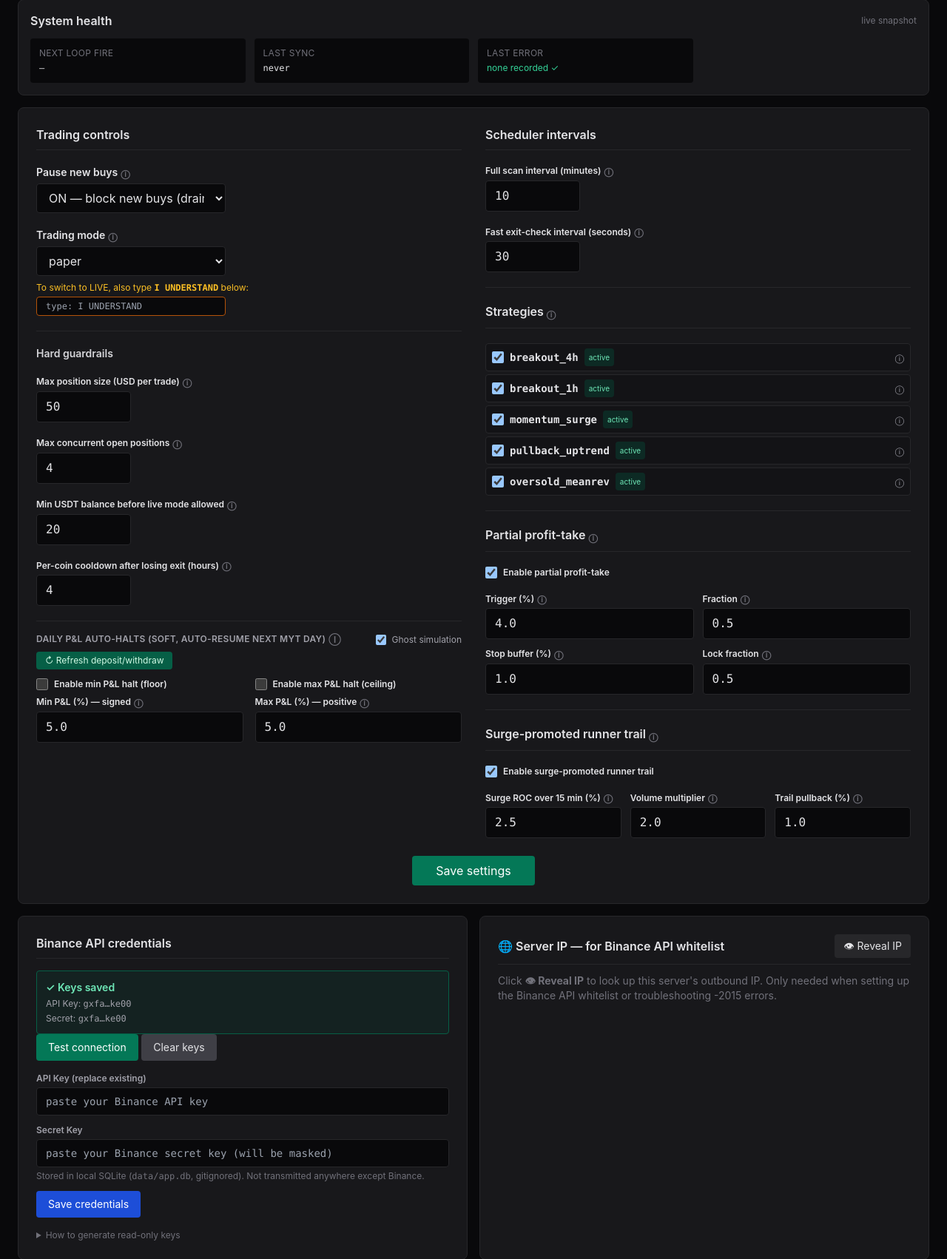
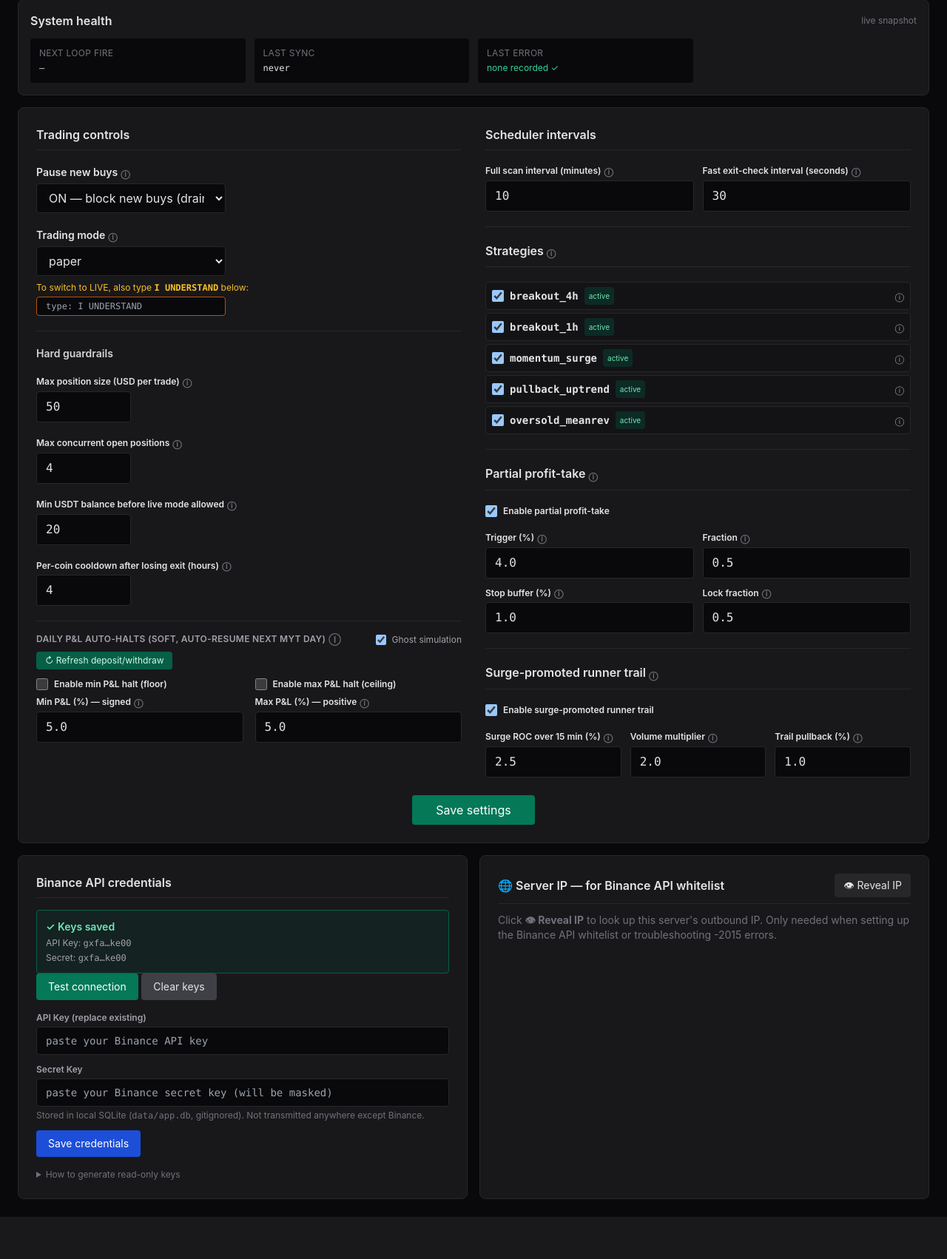
Before and after one commit to Cplus666/tradar, a Flask app: page /tradar/settings in a window 1280 px wide; the page is wider, and only the part inside the window is pictured. Shown: the part 126-1828 px from the top of that part at 74% size. After the commit the page ends 1771 px from the top of that part, so only its background shows below. Run offline with Flask 3, Linux system fonts and the light colour scheme; data that the repository does not hold is empty.

Commit message:
Settings: scheduler intervals in 2-col row
Co-Authored-By: Claude Sonnet 4.6 <noreply@anthropic.com>

```diff
--- a/webapp/crypto/templates/crypto_settings.html
+++ b/webapp/crypto/templates/crypto_settings.html
@@ -176,16 +176,17 @@
     <div class="space-y-5">
     <h3 class="font-semibold border-b border-zinc-800 pb-2">Scheduler intervals</h3>
 
+    <div class="grid grid-cols-2 gap-3">
       <div>
         <label class="block text-xs font-semibold mb-1">Full scan interval (minutes){{ tip("Heavy loop: refresh klines + scan all strategies + sync. Min 5 (Binance rate limits), max 60.") }}</label>
         <input type="number" step="1" min="5" max="60" name="crypto_loop_interval_min" value="{{ loop_interval_min }}"
-             class="bg-zinc-950 border border-zinc-800 rounded px-3 py-2 w-32 mono">
+               class="bg-zinc-950 border border-zinc-800 rounded px-3 py-2 w-full mono">
       </div>
-
       <div>
         <label class="block text-xs font-semibold mb-1">Fast exit-check interval (seconds){{ tip("Light loop in <strong>seconds</strong>: checks current prices vs stop/target on open positions. Fires exits FAST.<br>Set to <span class='mono'>0</span> to disable. Common: <span class='mono'>30</span>, <span class='mono'>60</span>, <span class='mono'>15</span>.<br>Floor: 10s. Max: 600s.") }}</label>
         <input type="number" step="5" min="0" max="600" name="crypto_fast_check_interval_sec" value="{{ fast_check_interval_sec }}"
-             class="bg-zinc-950 border border-zinc-800 rounded px-3 py-2 w-32 mono">
+               class="bg-zinc-950 border border-zinc-800 rounded px-3 py-2 w-full mono">
+      </div>
     </div>
 
     {# === STRATEGY ENABLE/DISABLE === #}
```
Lines whose indentation alone changed are shown as unchanged.
